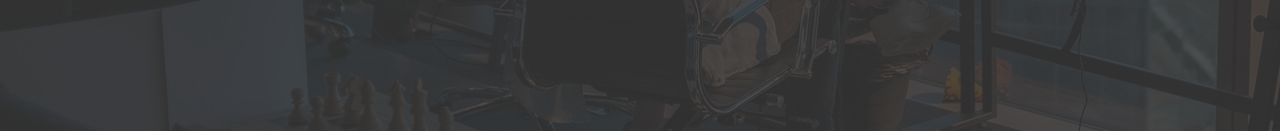
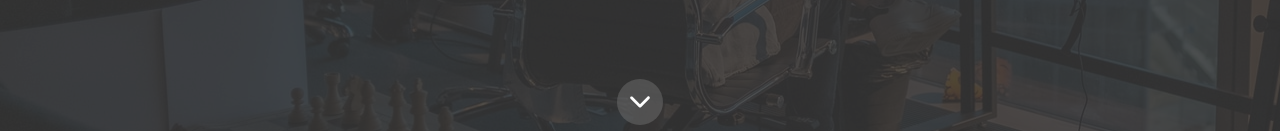
Before and after one commit to leandrofahur/beema-landing-page, a React (Create React App) app: page / in a window 1280 px wide. Shown: the part 655-786 px from the top of the page. Built offline with nearby package versions, Linux system fonts and the light colour scheme.

Commit message:
hero + arrow down icon

```diff
--- a/package.json
+++ b/package.json
@@ -14,6 +14,7 @@
     "pure-react-carousel": "^1.27.6",
     "react": "^17.0.2",
     "react-dom": "^17.0.2",
+    "react-icons": "^4.2.0",
     "react-scripts": "4.0.3",
     "react-scroll": "^1.8.3",
     "styled-components": "^5.3.0",
--- a/src/components/Button/index.tsx
+++ b/src/components/Button/index.tsx
@@ -8,7 +8,14 @@ export const Button: React.FC<ButtonProps> = ({ children, ...rest }) => {
   return (
     <>
       <ButtonWrapper
-        whileHover={{ scale: 1.1, filter: 'brightness(1.1)' }}
+        whileHover={{
+          scale: 1.1,
+          backgroundColor: 'rgba(255,255,255,0)',
+          border: '2px solid #00B997',
+          transition: {
+            duration: 0.3,
+          },
+        }}
         whileTap={{ filter: 'brightness(0.9)', scale: 0.99 }}
         onClick={() => {
           console.log('test');
--- a/src/components/Button/styles.ts
+++ b/src/components/Button/styles.ts
@@ -9,5 +9,6 @@ export const ButtonWrapper = styled(motion.button)`
   color: var(--white);
   font-weight: bold;
   font-size: 16px;
+  outline: none;
   border: none;
 `;
--- /dev/null
+++ b/src/components/DownArrow/index.tsx
@@ -0,0 +1,20 @@
+import { ArrowContainer, ArrowIcon } from './styles';
+
+export const DownArrow: React.FC = () => {
+  return (
+    <ArrowContainer
+      whileHover={{
+        cursor: 'pointer',
+        backgroundColor: 'rgba(255,255,255,0)',
+        border: '2px solid #00B997',
+        scale: 1.02,
+        transition: {
+          duration: 0.3,
+        },
+      }}
+      whileTap={{ filter: 'brightness(0.9)', scale: 1.01 }}
+    >
+      <ArrowIcon />
+    </ArrowContainer>
+  );
+};
--- /dev/null
+++ b/src/components/DownArrow/styles.ts
@@ -0,0 +1,20 @@
+import styled from 'styled-components';
+
+import { motion } from 'framer-motion';
+
+import { IoIosArrowDown } from 'react-icons/io';
+
+export const ArrowContainer = styled(motion.div)`
+  width: 46px;
+  height: 46px;
+  border-radius: 50%;
+  background-color: rgba(113, 113, 113, 0.48);
+  display: flex;
+  justify-content: center;
+  align-items: center;
+`;
+
+export const ArrowIcon = styled(IoIosArrowDown)`
+  fill: var(--white);
+  font-size: 30px;
+`;
--- a/src/layouts/Hero/index.tsx
+++ b/src/layouts/Hero/index.tsx
@@ -6,7 +6,13 @@ import { Marginer } from '../Marginer';
 import { Button } from '../../components/Button';
 
 // styles:
-import { HeroContainer, BgFilter, MotivationalText } from './styles';
+import {
+  HeroContainer,
+  BgFilter,
+  MotivationalText,
+  DownArrowContainer,
+} from './styles';
+import { DownArrow } from '../../components/DownArrow';
 
 export const Hero: React.FC = () => {
   return (
@@ -19,6 +25,9 @@ export const Hero: React.FC = () => {
         <MotivationalText>From The Best in The Industry</MotivationalText>
         <Marginer direction='vertical' margin='3rem' />
         <Button>Start Your Project</Button>
+        <DownArrowContainer>
+          <DownArrow />
+        </DownArrowContainer>
       </BgFilter>
     </HeroContainer>
   );
--- a/src/layouts/Hero/styles.ts
+++ b/src/layouts/Hero/styles.ts
@@ -6,6 +6,7 @@ export const HeroContainer = styled.div`
   width: 100%;
   height: 100vh;
   background-image: url(${HeroBGImg});
+  position: relative;
 `;
 
 export const BgFilter = styled.div`
@@ -23,3 +24,10 @@ export const MotivationalText = styled.h1`
   line-height: 1.5;
   color: var(--white);
 `;
+
+export const DownArrowContainer = styled.h1`
+  position: absolute;
+  bottom: 20px;
+  left: 50%;
+  transform: translateX(-50%);
+`;
```
Also changed, not shown: 1 other file (tests, documents, lock files or other folders).
